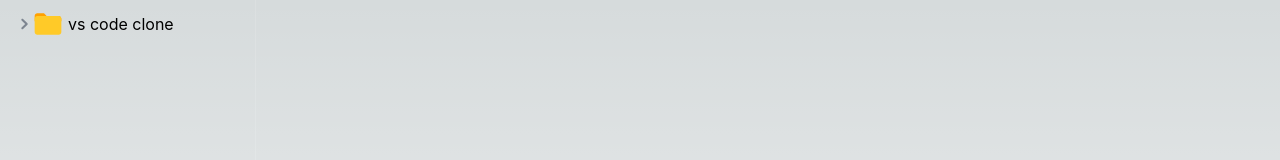
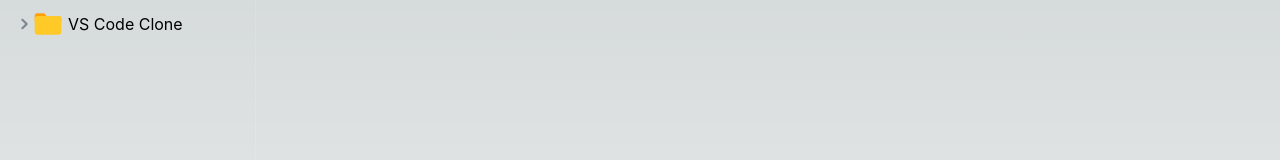
Before and after one commit to amen-ramadan/vscode-clone, a React (Vite) app: page / in a window 1280 px wide. Shown: the top 160 px of the page. Built offline with nearby package versions, Linux system fonts and the light colour scheme.

Commit message:
remove tab handler

```diff
--- a/package.json
+++ b/package.json
@@ -15,6 +15,7 @@
     "react": "^19.0.0",
     "react-dom": "^19.0.0",
     "react-redux": "^9.2.0",
+    "react-syntax-highlighter": "^15.6.1",
     "tailwindcss": "^4.0.14",
     "uuid": "^11.1.0"
   },
@@ -22,6 +23,7 @@
     "@eslint/js": "^9.21.0",
     "@types/react": "^19.0.10",
     "@types/react-dom": "^19.0.4",
+    "@types/react-syntax-highlighter": "^15.5.13",
     "@vitejs/plugin-react": "^4.3.4",
     "eslint": "^9.21.0",
     "eslint-plugin-react-hooks": "^5.1.0",
--- a/src/app/features/fileTreeSlice.ts
+++ b/src/app/features/fileTreeSlice.ts
@@ -33,12 +33,9 @@ const fileTreeSlice = createSlice({
     setClickedFileAction: (state, action: PayloadAction<IClickedFile>) => {
       state.clickedFile= action.payload;
     },
-    setActiveTabIdAction: (state, action: PayloadAction<string>) => {
-      state.clickedFile.activeTabId = action.payload;
-    },
   },
 })
 
-export const { setOpenFilesAction, setClickedFileAction, setActiveTabIdAction } = fileTreeSlice.actions;
+export const { setOpenFilesAction, setClickedFileAction } = fileTreeSlice.actions;
 
 export default fileTreeSlice.reducer;
--- /dev/null
+++ b/src/components/FileSyntaxHighlighter.tsx
@@ -0,0 +1,26 @@
+import SyntaxHighlighter from "react-syntax-highlighter/dist/esm/default-highlight";
+import { atomOneDark } from "react-syntax-highlighter/dist/esm/styles/hljs";
+interface IProps {
+  content: string | undefined;
+}
+
+const FileSyntaxHighlighter = ({ content }: IProps) => {
+  return (
+    <SyntaxHighlighter
+      language="javascript"
+      style={atomOneDark}
+      customStyle={{
+        backgroundColor: "transparent",
+        width: "100%",
+        maxHeight: "100vh",
+        overflowX: "auto",
+        fontSize: "1.5rem",
+      }}
+      showLineNumbers
+    >
+      {String(content)}
+    </SyntaxHighlighter>
+  );
+};
+
+export default FileSyntaxHighlighter;
--- a/src/components/OpenedFilesBar.tsx
+++ b/src/components/OpenedFilesBar.tsx
@@ -1,6 +1,7 @@
 import { useSelector } from "react-redux";
 import { RootState } from "../app/store";
 import OpenedFilesBarTab from "./OpenedFilesBarTab";
+import FileSyntaxHighlighter from "./FileSyntaxHighlighter";
 
 // interface IProps {
 // }
@@ -16,7 +17,7 @@ export default function OpenedFilesBar() {
           <OpenedFilesBarTab key={file.id} file={file} />
         ))}
       </ul>
-      {clickedFile.fileContent}
+      <FileSyntaxHighlighter content={clickedFile.fileContent} />
     </div>
   );
 }
--- a/src/components/OpenedFilesBarTab.tsx
+++ b/src/components/OpenedFilesBarTab.tsx
@@ -3,8 +3,8 @@ import { IFile } from "../interfaces";
 import RenderFileIcon from "./RenderFileIcon";
 import CloseIcon from "./SVG/CloseIcon";
 import {
-  setActiveTabIdAction,
   setClickedFileAction,
+  setOpenFilesAction,
 } from "../app/features/fileTreeSlice";
 import { RootState } from "../app/store";
 
@@ -14,6 +14,7 @@ interface IProps {
 export default function OpenedFilesBarTab({ file }: IProps) {
   const {
     clickedFile: { activeTabId },
+    openedFiles,
   } = useSelector((state: RootState) => state.tree);
   const dispatch = useDispatch();
   //** handlers
@@ -26,7 +27,31 @@ export default function OpenedFilesBarTab({ file }: IProps) {
         fileContent: content,
       })
     );
-    dispatch(setActiveTabIdAction(id));
+  };
+
+  const onRemove = (selectedId: string) => {
+    const filteredFiles = openedFiles.filter((file) => file.id !== selectedId);
+    const lastTab = filteredFiles[0];
+    if (!lastTab) {
+      dispatch(setOpenFilesAction([]));
+      dispatch(
+        setClickedFileAction({
+          activeTabId: null,
+          filename: "",
+          fileContent: "",
+        })
+      );
+      return;
+    }
+    const { id, name, content } = lastTab;
+    dispatch(setOpenFilesAction(filteredFiles));
+    dispatch(
+      setClickedFileAction({
+        activeTabId: id,
+        filename: name,
+        fileContent: content,
+      })
+    );
   };
   return (
     <div
@@ -39,7 +64,13 @@ export default function OpenedFilesBarTab({ file }: IProps) {
       <span className="cursor-pointer duration-300 flex justify-center items-center w-fit mx-2 p-1 rounded-md">
         {file.name}
       </span>
-      <span className="cursor-pointer hover:bg-[#64646473] duration-300 flex justify-center items-center w-fit mr-2 p-1 rounded-md">
+      <span
+        className="cursor-pointer hover:bg-[#64646473] duration-300 flex justify-center items-center w-fit mr-2 p-1 rounded-md"
+        onClick={(e) => {
+          e.stopPropagation();
+          onRemove(file.id);
+        }}
+      >
         <CloseIcon />
       </span>
     </div>
--- a/src/components/RecursiveComponent.tsx
+++ b/src/components/RecursiveComponent.tsx
@@ -6,7 +6,7 @@ import RenderFileIcon from "./RenderFileIcon";
 import { useDispatch, useSelector } from "react-redux";
 import { RootState } from "../app/store";
 import {
-  setActiveTabIdAction,
+  setClickedFileAction,
   setOpenFilesAction,
 } from "../app/features/fileTreeSlice";
 import { doesFileObjectExist } from "../utils/function";
@@ -16,7 +16,7 @@ interface IProps {
 }
 
 const RecursiveComponent = ({ fileTree }: IProps) => {
-  const { id, name, isFolder, children } = fileTree;
+  const { id, name, isFolder, content, children } = fileTree;
   const dispatch = useDispatch();
   const { openedFiles } = useSelector((state: RootState) => state.tree);
   const [isOpen, setIsOpen] = useState<boolean>(false);
@@ -26,9 +26,15 @@ const RecursiveComponent = ({ fileTree }: IProps) => {
 
   const onFileClicked = () => {
     const exist = doesFileObjectExist(openedFiles, id);
+    dispatch(
+      setClickedFileAction({
+        activeTabId: id,
+        filename: name,
+        fileContent: content,
+      })
+    );
     if (exist) return;
     dispatch(setOpenFilesAction([...openedFiles, fileTree]));
-    dispatch(setActiveTabIdAction(id));
   };
 
   return (
--- a/src/data/fileTree.tsx
+++ b/src/data/fileTree.tsx
@@ -3,21 +3,14 @@ import { IFile } from "../interfaces";
 
 export const fileTree: IFile = {
   id: uuid(),
-  name: "vs code clone",
+  name: "VS Code Clone",
   isFolder: true,
   children: [
     {
       id: uuid(),
       name: "node_modules",
       isFolder: true,
-      children: [
-        {
-          id: uuid(),
-          name: ".vite",
-          isFolder: true,
-          children: [{ id: uuid(), name: "react.js", isFolder: false }],
-        },
-      ],
+      children: [],
     },
     {
       id: uuid(),
@@ -33,18 +26,47 @@ export const fileTree: IFile = {
               id: uuid(),
               name: "Button.tsx",
               isFolder: false,
-              content: "bottom content",
+              content: `interface IProps {
+
+}
+
+const Button = ({}: IProps) => {
+  return (
+    <button>Click me!</button>
+  )
+}
+
+export default Button`,
             },
           ],
         },
       ],
     },
     {
+      name: "public",
       id: uuid(),
-      name: "App.tsx",
-      isFolder: false,
-      children: [],
-      content: "",
+      isFolder: true,
+      children: [
+        {
+          id: uuid(),
+          name: "index.html",
+          isFolder: false,
+          content: `<!DOCTYPE html>
+<html lang="en">
+  <head>
+    <meta charset="UTF-8" />
+    <link rel="icon" type="image/svg+xml" href="/vite.svg" />
+    <meta name="viewport" content="width=device-width, initial-scale=1.0" />
+    <title>Vite + React + TS</title>
+  </head>
+  <body>
+    <div id="root"></div>
+    <script type="module" src="/src/main.tsx"></script>
+  </body>
+</html>
+`,
+        },
+      ],
     },
   ],
 };
```
Also changed, not shown: 1 other file (tests, documents, lock files or other folders).
